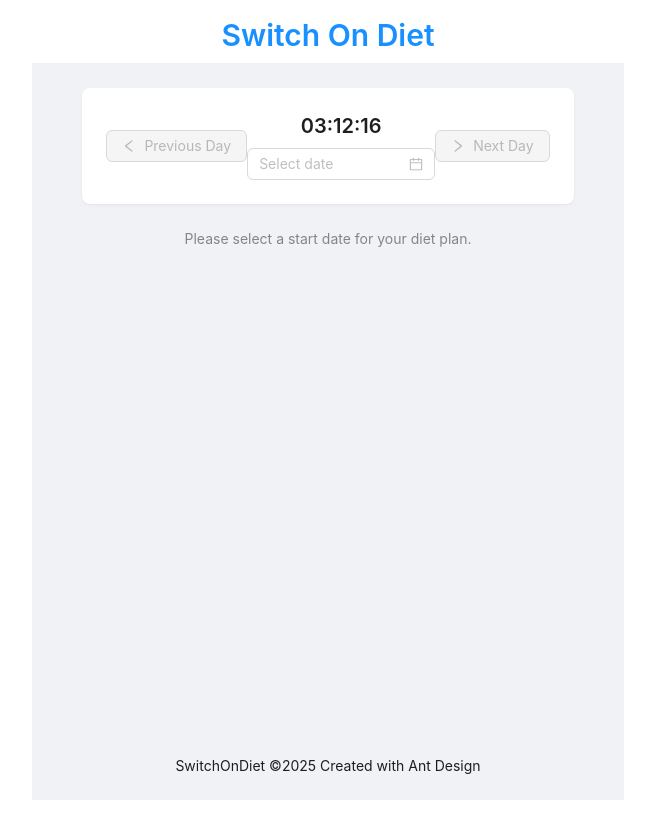
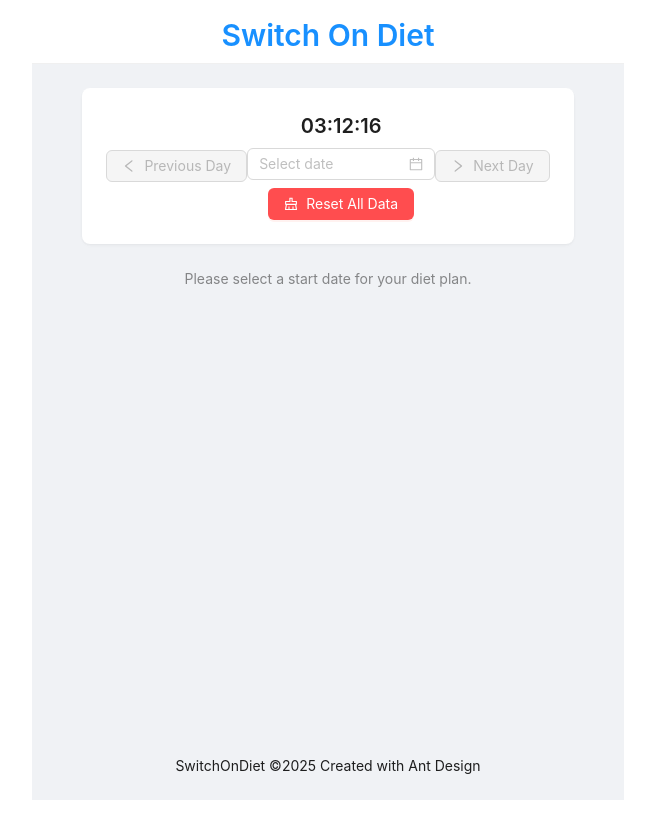
Before and after one commit to dkwo575/switch-on-diet-app, a React (Vite) app: page / in a window 1280 px wide. Shown: the whole page, without its empty margins (312-967 px from the left). Built offline with nearby package versions, Linux system fonts and the light colour scheme.

Commit message:
Add button to delete all data

```diff
--- a/package.json
+++ b/package.json
@@ -7,7 +7,9 @@
     "dev": "vite",
     "build": "tsc -b && vite build",
     "lint": "eslint .",
-    "preview": "vite preview"
+    "preview": "vite preview",
+    "predeploy": "npm run build",
+    "deploy": "gh-pages -d dist"
   },
   "dependencies": {
     "antd": "^5.26.5",
@@ -23,6 +25,7 @@
     "eslint": "^9.30.1",
     "eslint-plugin-react-hooks": "^5.2.0",
     "eslint-plugin-react-refresh": "^0.4.20",
+    "gh-pages": "^6.3.0",
     "globals": "^16.3.0",
     "typescript": "~5.8.3",
     "typescript-eslint": "^8.35.1",
--- a/src/App.tsx
+++ b/src/App.tsx
@@ -14,8 +14,9 @@ import {
   message,
   ConfigProvider,
   Divider,
+  Popconfirm,
 } from "antd";
-import { LeftOutlined, RightOutlined } from "@ant-design/icons";
+import { LeftOutlined, RightOutlined, ClearOutlined } from "@ant-design/icons";
 import type { CheckboxChangeEvent } from "antd/es/checkbox";
 import dayjs from "dayjs";
 import "./App.css";
@@ -85,6 +86,19 @@ function App() {
 
   const goToNextDay = () => {
     setCurrentDate(currentDate.add(1, "day"));
+  };
+
+  const handleResetData = () => {
+    for (let i = 0; i < localStorage.length; i++) {
+      const key = localStorage.key(i);
+      if (key && key.startsWith("diet-checklist-")) {
+        localStorage.removeItem(key);
+      }
+    }
+    setStartDate(null);
+    setCurrentDate(dayjs());
+    setCheckedItems({});
+    message.success("All diet data has been reset!");
   };
 
   const renderDietPlan = () => {
@@ -244,6 +258,16 @@ function App() {
                     {now.format("HH:mm:ss")}
                   </Title>
                   <DatePicker onChange={handleDateChange} />
+                  <Popconfirm
+                    title="Are you sure to reset all diet data?"
+                    onConfirm={handleResetData}
+                    okText="Yes"
+                    cancelText="No"
+                  >
+                    <Button type="primary" danger icon={<ClearOutlined />}>
+                      Reset All Data
+                    </Button>
+                  </Popconfirm>
                 </Space>
               </Col>
               <Col>
```
Also changed, not shown: 1 other file (tests, documents, lock files or other folders).
